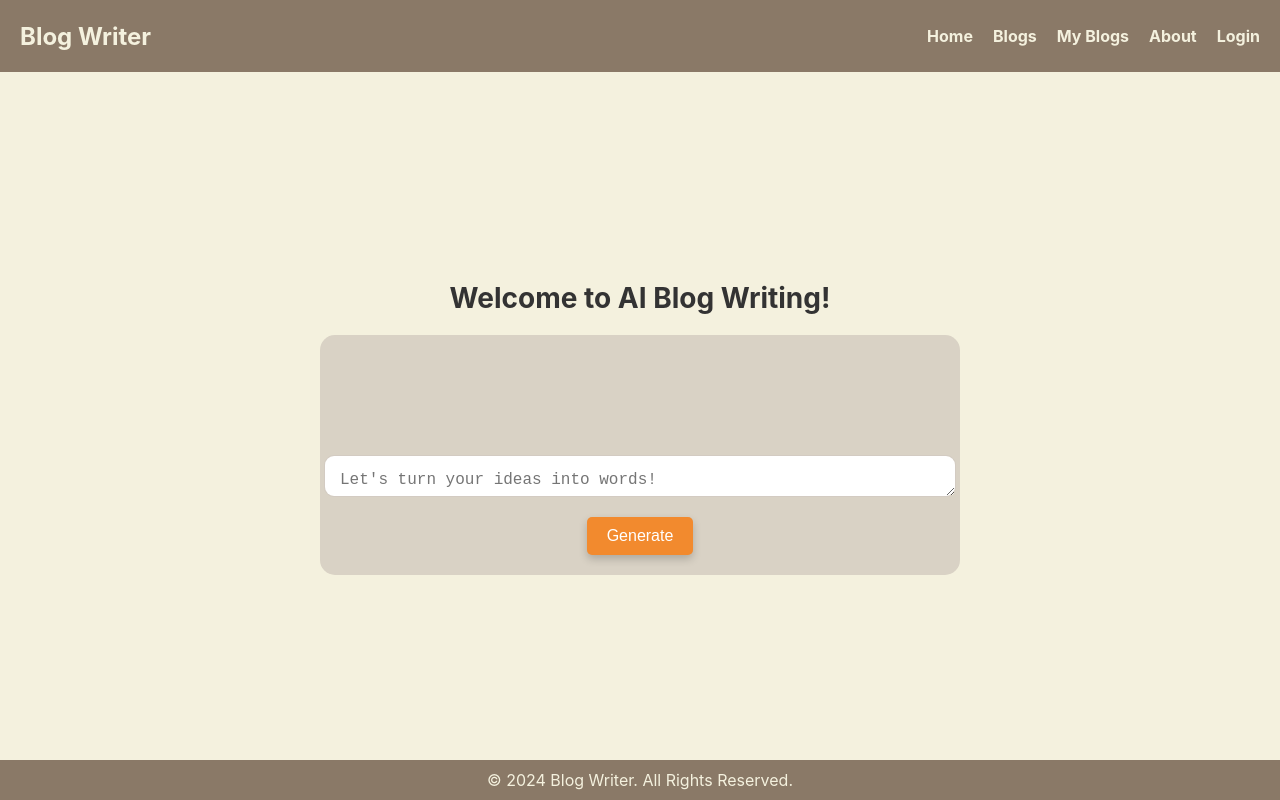
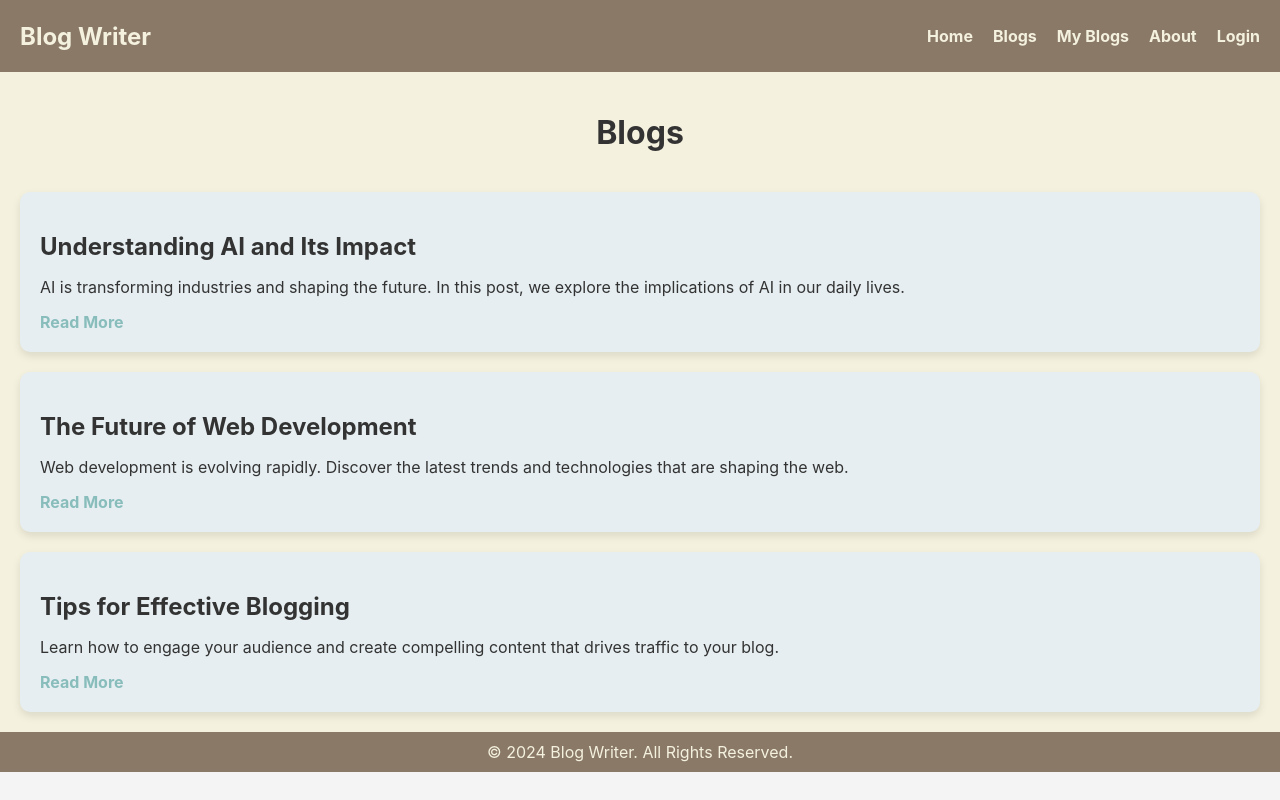
Before and after one commit to Shreeza7/CMPS-420, a React (Create React App) app in the folder frontend/: page /blogs in a window 1280 px wide. Built offline with nearby package versions, Linux system fonts and the light colour scheme.

Commit message:
working blog page

```diff
--- a/frontend/src/App.js
+++ b/frontend/src/App.js
@@ -1,17 +1,22 @@
 import React from 'react';
+import { BrowserRouter as Router, Route, Routes } from 'react-router-dom';
 import './App.css';
 import Header from './components/header';
 import MainSection from './components/main';
+import BlogPage from './components/blogs';
 import Footer from './components/footer';
 
-function App() {
+const App = () => {
   return (
-    <div className="App">
+    <Router>
       <Header />
-      <MainSection />
+      <Routes>
+        <Route path="/" element={<MainSection />} />
+        <Route path="/blogs" element={<BlogPage />} />
+      </Routes>
       <Footer />
-    </div>
+    </Router>
   );
-}
+};
 
 export default App;
--- a/frontend/src/components/blogs.js
+++ b/frontend/src/components/blogs.js
@@ -17,11 +17,11 @@ const blogPosts = [
     id: 3,
     title: "Tips for Effective Blogging",
     excerpt: "Learn how to engage your audience and create compelling content that drives traffic to your blog.",
-    link: "/blogs/tips-for-effective-blogging",
+    link: "/blogs/tips-for-effective-bloggings",
   },
 ];
 
-const Blogs = () => {
+const BlogPage = () => {
   return (
     <div style={pageStyle}>
       <h1 style={headerStyle}>Blogs</h1>
@@ -79,4 +79,4 @@ const readMoreStyle = {
   fontWeight: 'bold',
 };
 
-export default Blogs;
+export default BlogPage;
```
Also changed, not shown: frontend/src/components/login.js (+2 -5 lines), frontend/src/components/signup.js (+9 -12 lines), package.json (added, +12 -0 lines).
